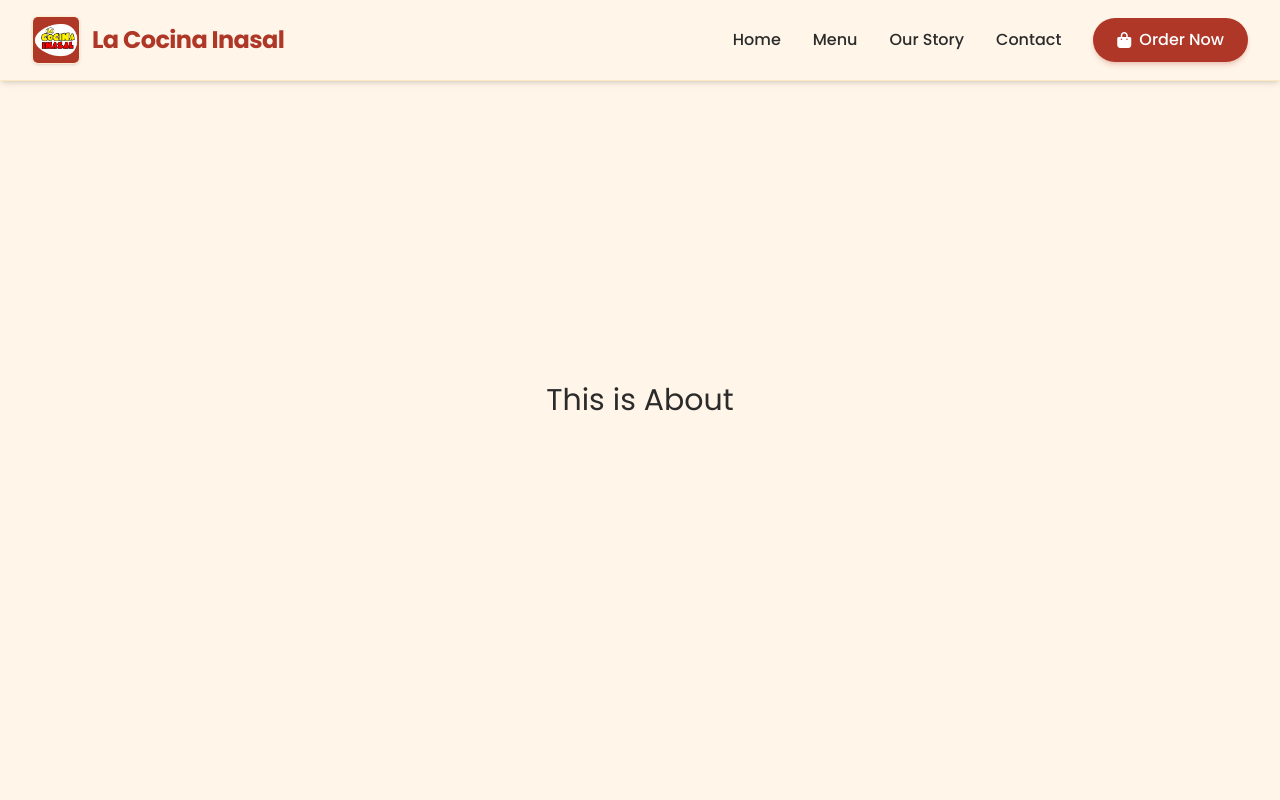
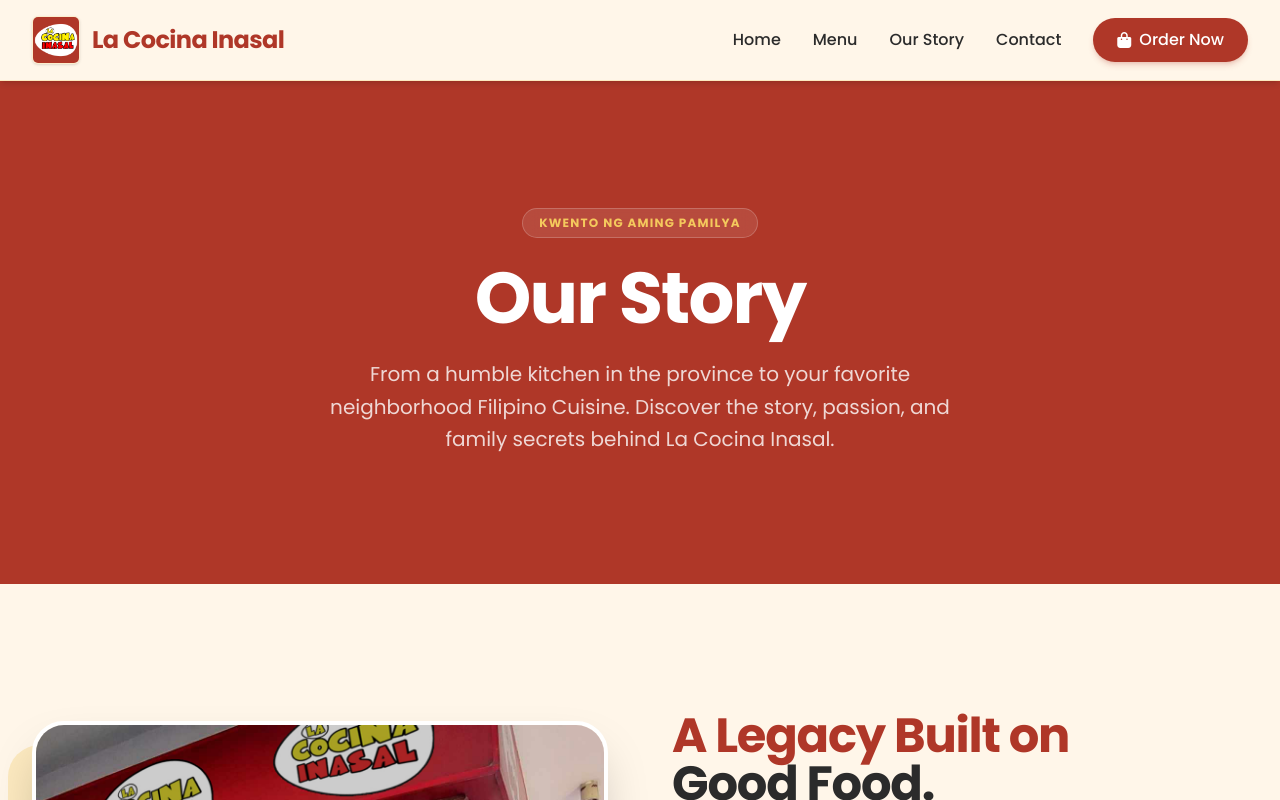
Before and after one commit to SimplyMon/La-Cocina-Inasal, a React (Vite) app: page /about in a window 1280 px wide. Shown: the top 800 px of the page. Built offline with nearby package versions, Linux system fonts and the light colour scheme.

Commit message:
finished the entrie about screen component.

```diff
--- a/src/components/screen/AboutScreen.tsx
+++ b/src/components/screen/AboutScreen.tsx
@@ -1,9 +1,15 @@
+import { Section1 } from "../../sections/about/section1";
+import { Section2 } from "../../sections/about/section2";
+import { Section3 } from "../../sections/about/section3";
+import { Section4 } from "../../sections/about/section4";
+
 export function AboutScreen() {
   return (
-    <>
-      <h1 className="flex items-center justify-center min-h-screen text-3xl">
-        This is About
-      </h1>
-    </>
+    <main className="min-h-screen bg-base flex flex-col pt-20">
+      <Section1 />
+      <Section2 />
+      <Section3 />
+      <Section4 />
+    </main>
   );
 }
```
